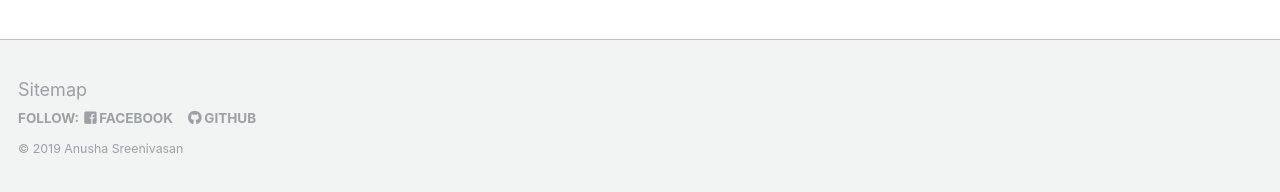
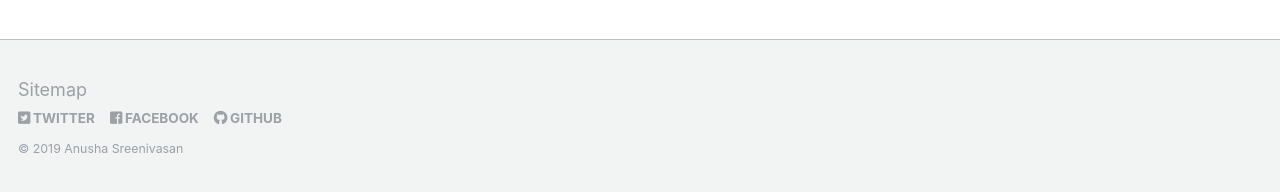
Before and after one commit to anusha-sreeni95/anusha-sreeni95.github.io, a Jekyll site: the page built from _pages/about.md, in a window 1280 px wide. Shown: the part 705-897 px from the top of the page. Built offline with Jekyll 4.4.1, drawn with Linux system fonts in a browser that asks for light colours.

Commit message:
Removed unnecessary details from footer

```diff
--- a/_config.yml
+++ b/_config.yml
@@ -57,7 +57,7 @@ yandex_site_verification :
 
 # Social Sharing
 twitter:
-  username               : &twitter
+  username               : "anushasreeni95"
 facebook:
   username               : "anusha.sreenivasan"
   app_id                 :
--- a/_includes/footer.html
+++ b/_includes/footer.html
@@ -2,9 +2,9 @@
 
 <div class="page__footer-follow">
   <ul class="social-icons">
-    {% if site.data.ui-text[site.locale].follow_label %}
+    <!-- {% if site.data.ui-text[site.locale].follow_label %}
       <li><strong>{{ site.data.ui-text[site.locale].follow_label }}</strong></li>
-    {% endif %}
+    {% endif %} -->
     {% if site.twitter.username %}
       <li><a href="https://twitter.com/{{ site.twitter.username }}"><i class="fab fa-twitter-square" aria-hidden="true"></i> Twitter</a></li>
     {% endif %}
```
